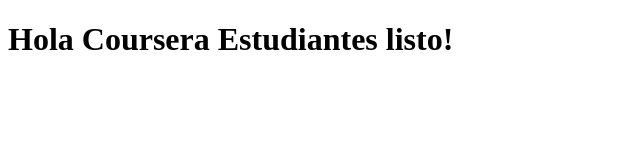
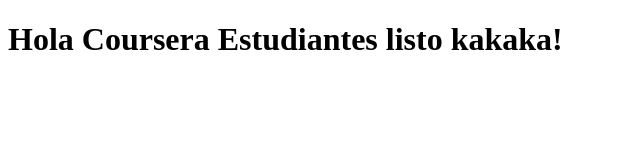
Before and after one commit to Jhonatan-Ramos/coursera-test, a plain HTML site: page index.html in a window 1280 px wide. Shown: the whole page, without its empty margins (0-640 px from the left). Drawn offline with Linux system fonts and the light colour scheme.

Commit message:
New version

```diff
--- a/index.html
+++ b/index.html
@@ -5,6 +5,6 @@
     <title>Hola Coursera</title>
   </head>
   <body>
-    <h1>Hola Coursera Estudiantes listo!</h1>
+    <h1>Hola Coursera Estudiantes listo kakaka!</h1>
   </body>
 </html>
```
